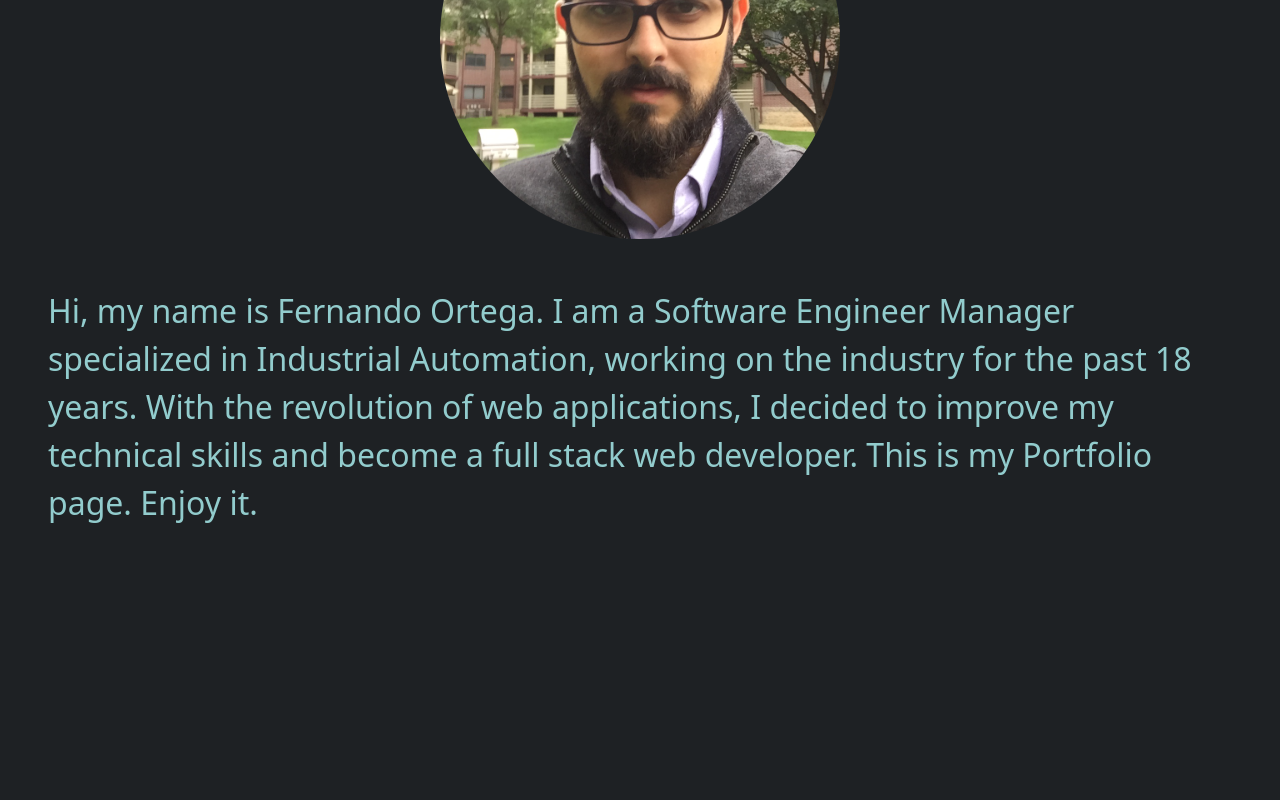
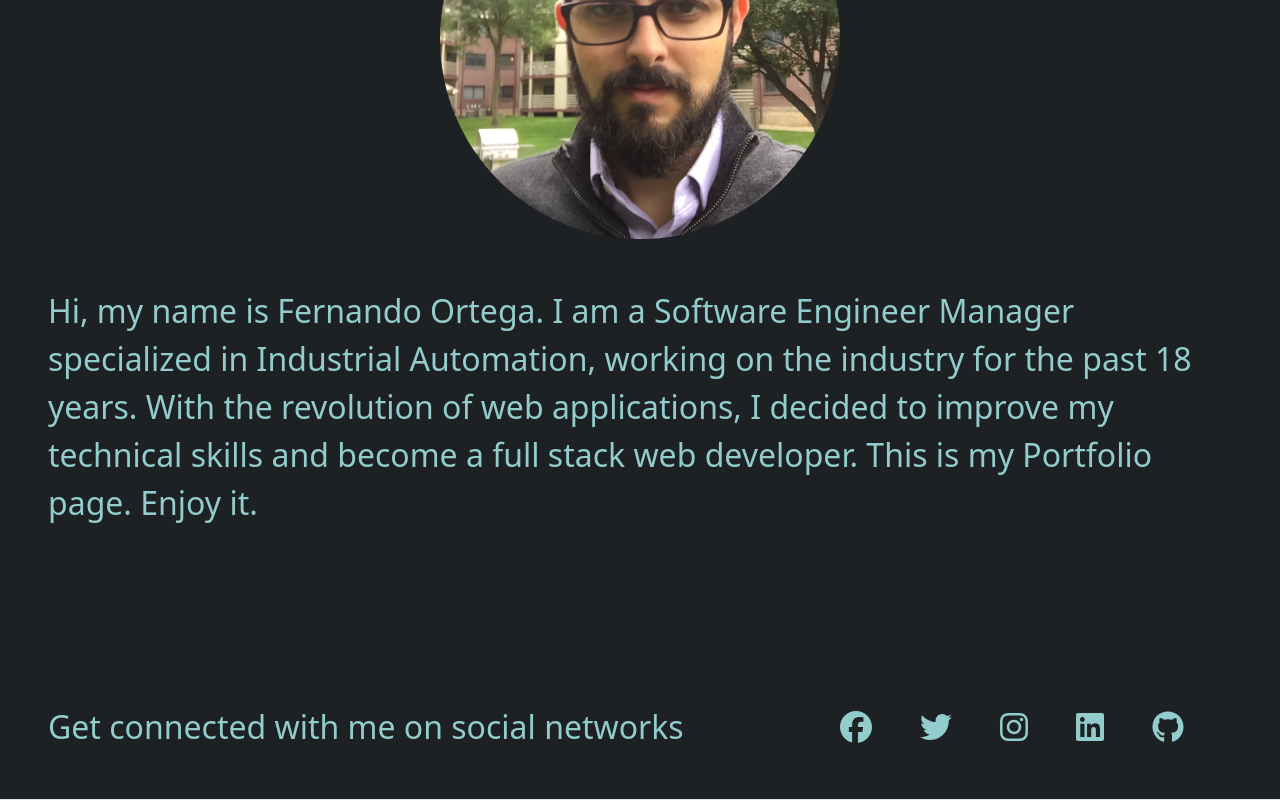
Before and after one commit to Feortegas/portfolio-react, a React (Create React App) app: page / in a window 1280 px wide. Shown: the part 369-1169 px from the top of the page. Before the commit the page ends 1024 px from the top, so only its background shows below. Built offline with nearby package versions, Linux system fonts and the light colour scheme.

Commit message:
add fontawesome brand icons

```diff
--- a/package.json
+++ b/package.json
@@ -3,6 +3,11 @@
   "version": "0.1.0",
   "private": true,
   "dependencies": {
+    "@fortawesome/fontawesome-svg-core": "^1.3.0",
+    "@fortawesome/free-brands-svg-icons": "^6.0.0",
+    "@fortawesome/free-regular-svg-icons": "^6.0.0",
+    "@fortawesome/free-solid-svg-icons": "^6.0.0",
+    "@fortawesome/react-fontawesome": "^0.1.17",
     "@testing-library/jest-dom": "^5.16.2",
     "@testing-library/react": "^12.1.3",
     "@testing-library/user-event": "^13.5.0",
--- a/src/App.js
+++ b/src/App.js
@@ -1,6 +1,7 @@
 import React from 'react';
 import Nav from './components/Nav';
 import About from './components/About';
+import Footer from './components/Footer';
 
 function App() {
 	return (
@@ -9,6 +10,9 @@ function App() {
 			<main>
 				<About></About>
 			</main>
+			<footer>
+				<Footer></Footer>
+			</footer>
 		</div>
 	);
 }
--- /dev/null
+++ b/src/components/Footer/index.js
@@ -0,0 +1,51 @@
+import React from 'react';
+import { FontAwesomeIcon } from '@fortawesome/react-fontawesome';
+import {
+	faGithub,
+	faFacebook,
+	faLinkedin,
+	faInstagram,
+	faTwitter,
+} from '@fortawesome/free-brands-svg-icons';
+
+function Footer() {
+	return (
+		<div className='main-footer text-center text-lg lg-start text-muted'>
+			<div className='d-flex justify-content-center justify-content-lg-between p-4 border-bottom'>
+				{/* Left */}
+				<div className='me-5 d-none d-lg-block'>
+					<span>Get connected with me on social networks</span>
+				</div>
+				{/* Left */}
+
+				{/* Right */}
+				<div>
+					<a
+						href='https://www.facebook.com/profile.php?id=100003876509107'
+						className='me-4 text-reset'>
+						<FontAwesomeIcon icon={faFacebook}></FontAwesomeIcon>
+					</a>
+					<a href='https://twitter.com/Fe_orteguinha' class='me-4 text-reset'>
+						<FontAwesomeIcon icon={faTwitter}></FontAwesomeIcon>
+					</a>
+					<a
+						href='https://www.instagram.com/orteguinha/'
+						class='me-4 text-reset'>
+						<FontAwesomeIcon icon={faInstagram}></FontAwesomeIcon>
+					</a>
+					<a
+						href='https://www.linkedin.com/in/fernando-ortega-4159b2a3/'
+						class='me-4 text-reset'>
+						<FontAwesomeIcon icon={faLinkedin}></FontAwesomeIcon>
+					</a>
+					<a href='https://github.com/Feortegas' class='me-4 text-reset'>
+						<FontAwesomeIcon icon={faGithub}></FontAwesomeIcon>
+					</a>
+				</div>
+				{/* Right */}
+			</div>
+		</div>
+	);
+}
+
+export default Footer;
```
Also changed, not shown: src/components/About/index.js (+12 -7 lines), src/index.js (+4 -4 lines), 1 other file (tests, documents, lock files or other folders). Lines whose indentation alone changed are shown as unchanged.
